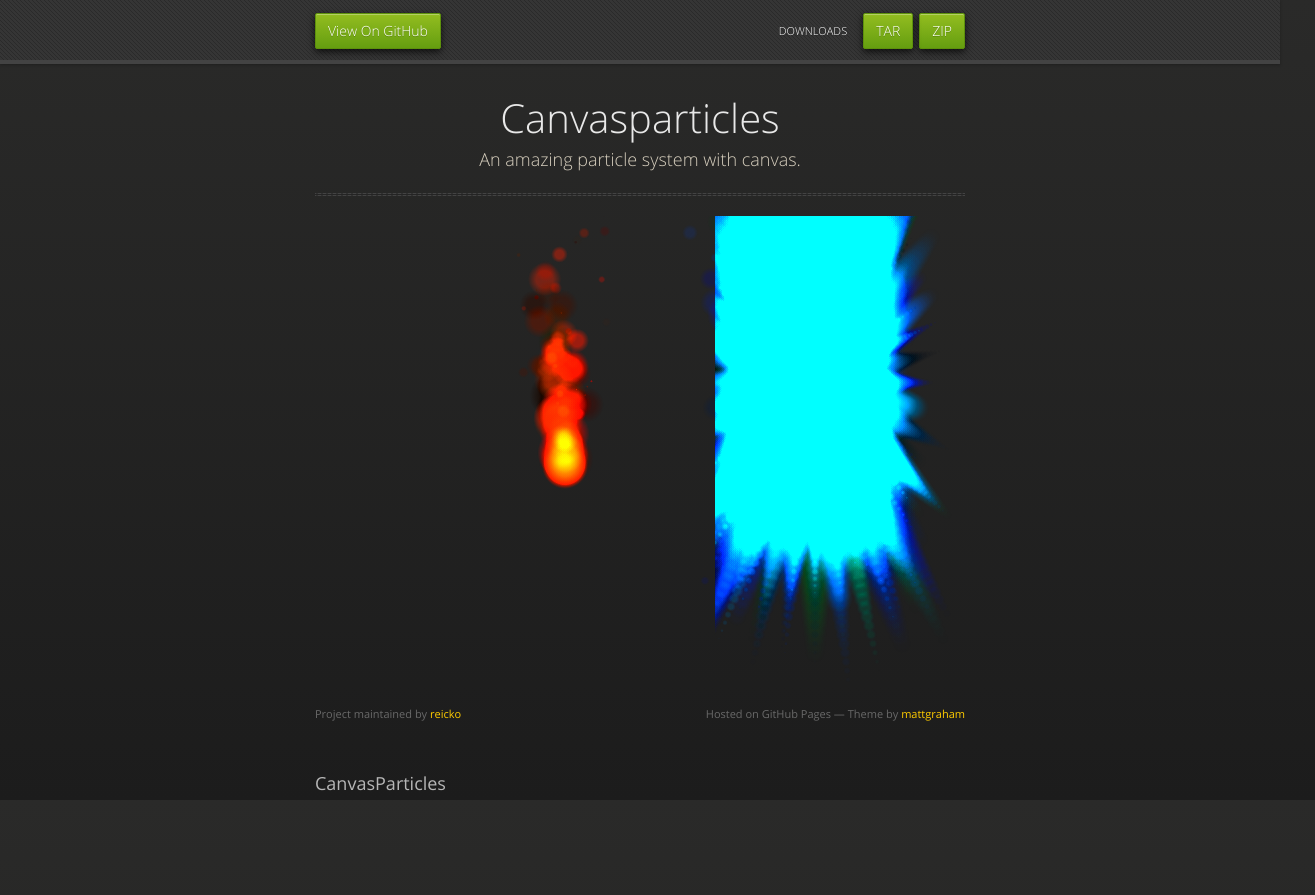
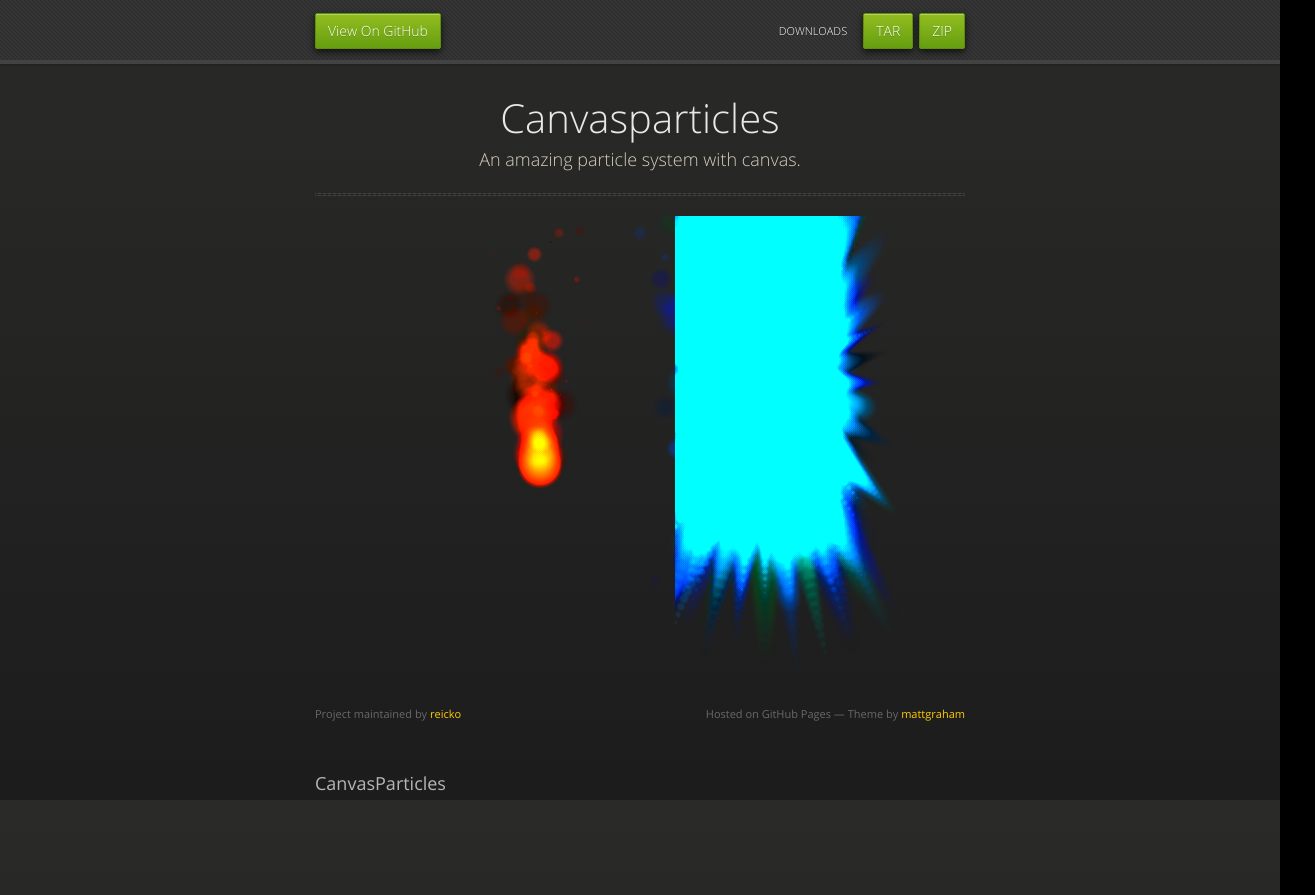
Before and after one commit to J-Gallo/CanvasParticles, a plain HTML site: page index.html in a window 1280 px wide. Shown: the whole page, 1315 px wide, since content can reach past the window. Drawn offline with nearby package versions, Linux system fonts and the light colour scheme.

Commit message:
Update index.html

```diff
--- a/index.html
+++ b/index.html
@@ -37,7 +37,7 @@
           <h1>Canvasparticles</h1>
           <p>An amazing particle system with canvas.</p>
           <hr>
-          <canvas id="canvas" width="1000px" height="500px"></canvas>
+          <canvas id="canvas" width="900px" height="500px"></canvas>
         	<script>
         		drawParticles();
           </script>
```
